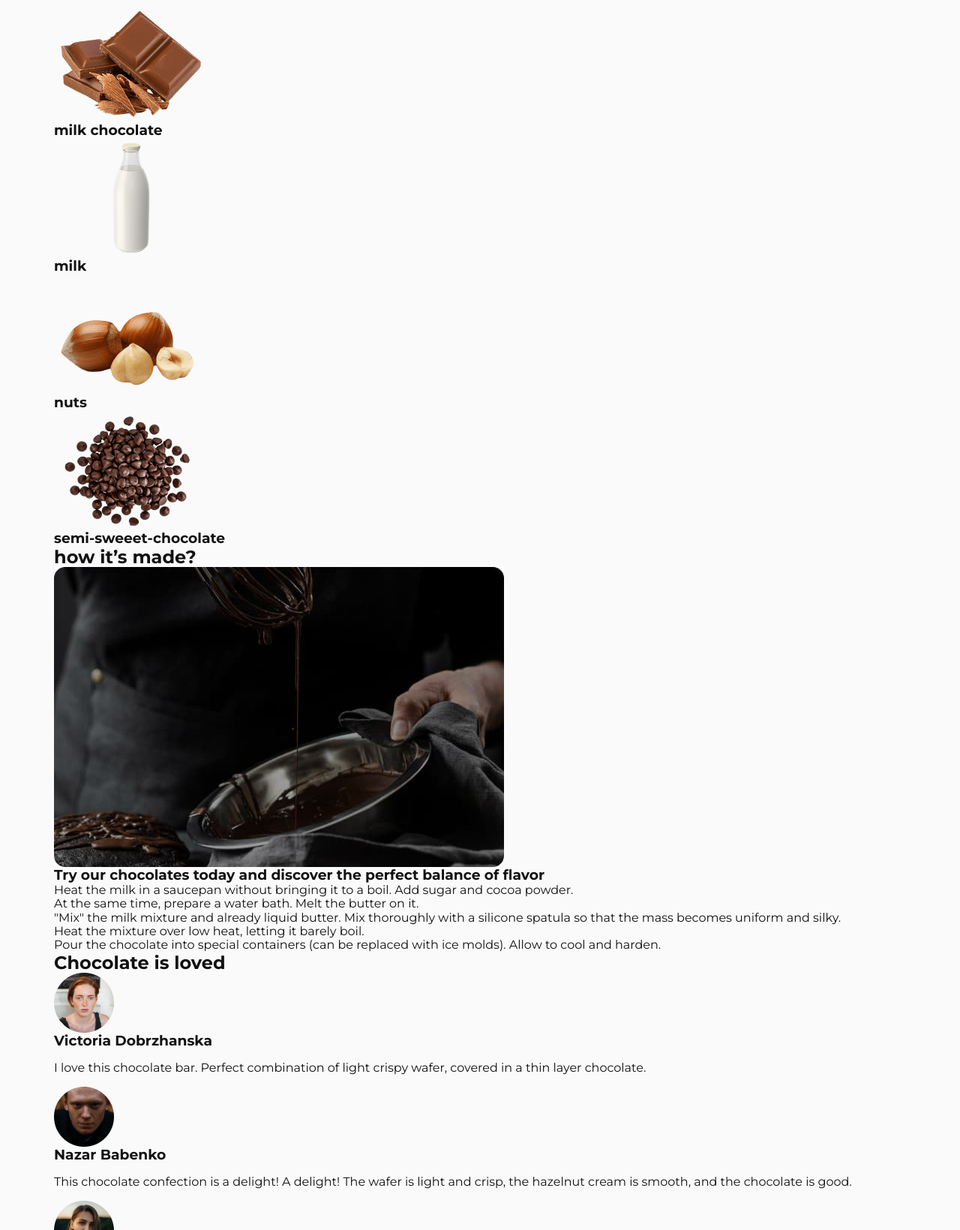
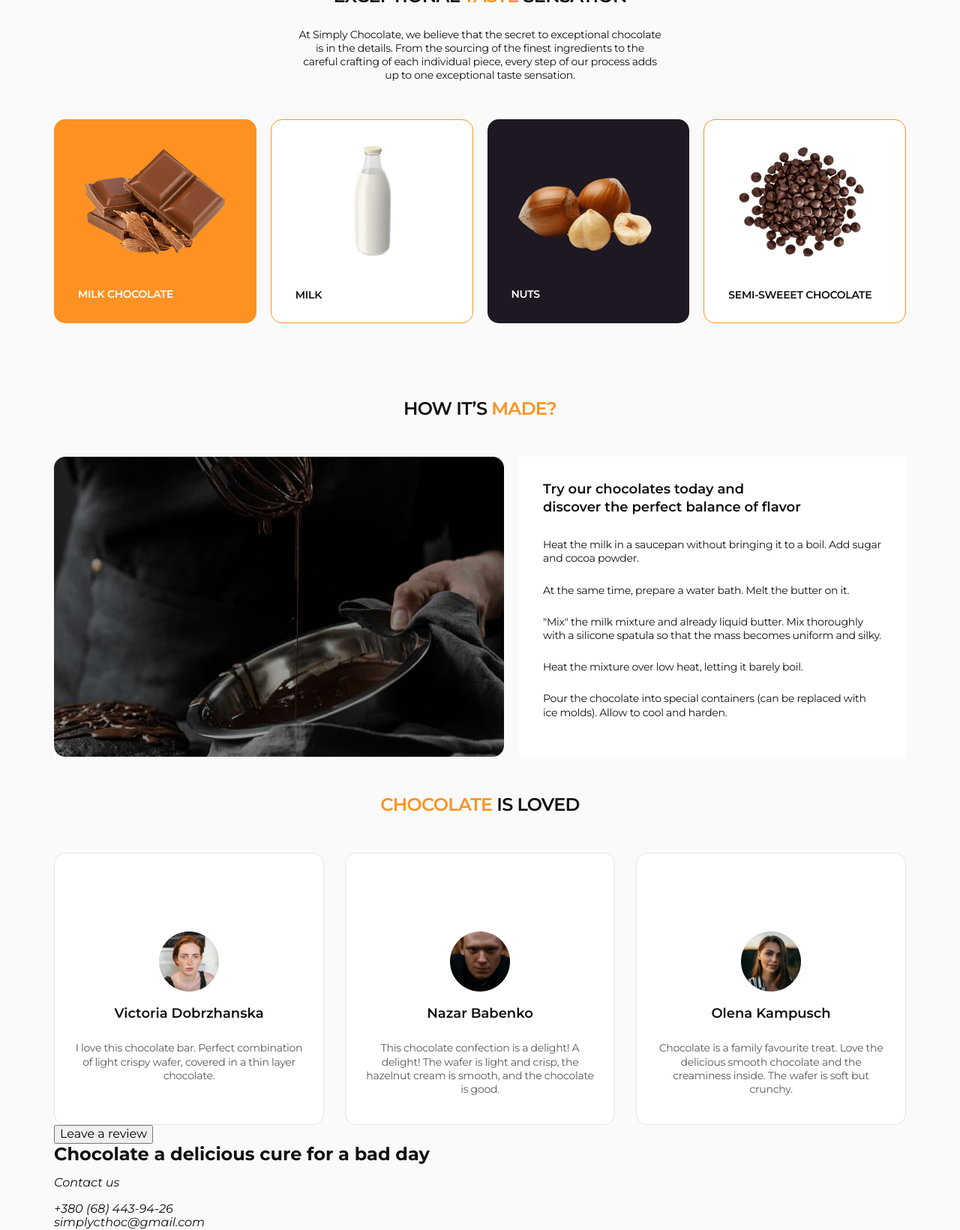
Before and after one commit to olnahaichuk/simply_chocolate, a plain HTML site: page index.html in a window 1280 px wide. Shown: the part 1160-2800 px from the top of the page at 75% size. Drawn offline with nearby package versions, Linux system fonts and the light colour scheme.

Commit message:
add css for sections

```diff
--- a/css/styles.css
+++ b/css/styles.css
@@ -40,6 +40,16 @@ body {
   padding-right: 16px;
   margin-left: auto;
   margin-right: auto;
+}
+.section-title {
+  font-weight: 600;
+  font-size: 24px;
+  line-height: 1.17;
+  letter-spacing: -0.03em;
+  text-transform: uppercase;
+  text-align: center;
+  color: #111;
+  margin-bottom: 50px;
 }
 /* =====/Common Styles=====*/
 /*=====Page Header Styles===== */
@@ -136,7 +146,7 @@ body {
 /*=====Benefits Section Styles===== */
 .benefits {
   background-color: #1e1823;
-  margin-top: 75px;
+  margin-top: 72px;
   margin-bottom: 50px;
   padding-top: 50px;
   padding-bottom: 50px;
@@ -167,14 +177,127 @@ body {
 }
 /*=====/Benefits Section Styles===== */
 /*=====Ingridients Section Styles===== */
-
-/*=====/Ingridients Section Styles===== */
-.ingridients-section-title {
-  font-weight: 600;
-  font-size: 24px;
-  line-height: 1.16667;
-  letter-spacing: -0.03em;
-  text-transform: uppercase;
+.ingredients {
+  padding-top: 50px;
+  padding-bottom: 50px;
+}
+.accent-color {
+  color: #fd9222;
+}
+.ingredients-section-title {
+  max-width: 412px;
+  margin-left: auto;
+  margin-right: auto;
+  margin-bottom: 28px;
+}
+.ingredients-text {
+  max-width: 486px;
+  margin: 0 auto;
+  margin-bottom: 50px;
+  font-weight: 400;
+  font-size: 14px;
+  line-height: 1.29;
+  letter-spacing: -0.02em;
   text-align: center;
   color: #111;
 }
+.ingredients-list {
+  display: flex;
+  column-gap: 19px;
+  flex-wrap: wrap;
+}
+.ingredients-list-item {
+  padding: 28px 32px;
+  border-radius: 15px;
+  width: calc((100% - 3 * 19px) / 4);
+}
+.ingredients-list-item:nth-child(4n + 1) {
+  background-color: #fd9222;
+  color: #fff;
+}
+.ingredients-list-item:nth-child(4n + 3) {
+  background-color: #1e1823;
+  color: #fff;
+}
+.ingredients-list-item:nth-child(even) {
+  background-color: #fff;
+  border: 1px solid #fd9222;
+}
+.ingredients-item-title {
+  font-weight: 600;
+  font-size: 14px;
+  line-height: 1.29;
+  letter-spacing: -0.02em;
+  text-transform: uppercase;
+  margin-top: 36px;
+}
+/*=====/Ingridients Section Styles===== */
+
+/*=====How made Section Styles===== */
+.how-made {
+  padding-top: 50px;
+  padding-bottom: 50px;
+}
+.how-made-title {
+  margin-bottom: 50px;
+}
+.how-made-wrapper {
+  display: flex;
+  column-gap: 20px;
+}
+.how-made-text-wrapper {
+  padding: 32px;
+  background-color: #fff;
+}
+.how-made-title {
+  text-align: start;
+  max-width: 350px;
+  font-size: 18px;
+  font-weight: 600;
+  line-height: 1.33;
+  color: #111;
+  margin-bottom: 28px;
+}
+.how-made-list-item {
+  font-size: 14px;
+  line-height: 1.3;
+  letter-spacing: -0.02em;
+}
+.how-made-list-item:not(:last-child) {
+  margin-bottom: 24px;
+}
+/* =====/How made Section Styles===== */
+/* =====Reviews Section===== */
+.reviews-list {
+  display: flex;
+  flex-wrap: wrap;
+  gap: 28px;
+}
+.reviews-list-item {
+  width: calc((100% - 2 * 28px) / 3);
+  padding: 104px 24px 24px 24px;
+  background-color: #fff;
+  border: 1px solid rgba(17, 17, 17, 0.1);
+  border-radius: 15px;
+}
+.reviews-list-avatar {
+  margin-right: auto;
+  margin-left: auto;
+  margin-bottom: 18px;
+}
+.reviews-list-name {
+  margin-bottom: 24px;
+  font-weight: 600;
+  font-size: 18px;
+  line-height: 1.33;
+  text-align: center;
+  color: #111;
+}
+.reviews-list-text {
+  font-size: 14px;
+  line-height: 1.3;
+  letter-spacing: -0.02em;
+  text-align: center;
+  color: rgba(17, 17, 17, 0.7);
+}
+/* =====/Reviews Section===== */
--- a/index.html
+++ b/index.html
@@ -5,20 +5,27 @@
     <meta name="viewport" content="width=device-width, initial-scale=1.0" />
     <title>Simply Chocolate</title>
     <!--Google Fonts Links-->
-    <link rel="preconnect" href="https://fonts.googleapis.com">
-    <link rel="preconnect" href="https://fonts.gstatic.com" crossorigin>
-    <link href="https://fonts.googleapis.com/css2?family=Montserrat:ital,wght@0,100..900;1,100..900&display=swap"
-      rel="stylesheet">
+    <link rel="preconnect" href="https://fonts.googleapis.com" />
+    <link rel="preconnect" href="https://fonts.gstatic.com" crossorigin />
+    <link
+      href="https://fonts.googleapis.com/css2?family=Montserrat:ital,wght@0,100..900;1,100..900&display=swap"
+      rel="stylesheet"
+    />
     <!--Modern Normalize link-->
-      <link rel="stylesheet" href="https://cdnjs.cloudflare.com/ajax/libs/modern-normalize/3.0.1/modern-normalize.min.css">
+    <link
+      rel="stylesheet"
+      href="https://cdnjs.cloudflare.com/ajax/libs/modern-normalize/3.0.1/modern-normalize.min.css"
+    />
     <!--My own link-->
-      <link rel="stylesheet" href="./css/styles.css">
+    <link rel="stylesheet" href="./css/styles.css" />
   </head>
   <body>
     <header class="page-header">
       <div class="container">
         <nav class="page-nav">
-        <a href="./index.html" class="logo"><span class="text-italic">SIMPLY</span> CHOCOLATE</a>
+          <a href="./index.html" class="logo"
+            ><span class="text-italic">SIMPLY</span> CHOCOLATE</a
+          >
           <ul class="menu">
             <li class="menu-item">
               <a href="./index.html" class="menu-link active">Home</a>
@@ -37,109 +44,199 @@
       <!-- Hero Section  -->
       <section class="hero">
         <div class="container hero-container">
-          <h1 class="main-title">Treat yourself or a loved one to
-            our finest ingredients for a moment
-            of pure delight!</h1>
+          <h1 class="main-title">
+            Treat yourself or a loved one to our finest ingredients for a moment
+            of pure delight!
+          </h1>
           <button type="button" class="buy-btn">Buy now</button>
-            <a href="" class="how-its-made">How it’s made</a>
+          <a href="#how-made" class="how-its-made">How it’s made</a>
           <a href="#benefits" class="scroll">scroll down</a>
         </div>
-
       </section>
       <!-- /Hero Section  -->
       <!-- Benefits Section  -->
-      <section  class="benefits" id="benefits">
+      <section class="benefits" id="benefits">
         <div class="container benefits-container">
           <h2 class="benefits-title">Our benefits</h2>
           <ul class="benefits-list">
             <li class="benefits-item">
               <h3 class="benefits-list-title">Unsurpassed taste</h3>
               <p class="benefits-list-text">
-                Crafted with the finest quality cocoa beans and a dedication to perfection, each bite is a decadent experience that
-                simply cannot be matched. Savor the richness and complexity of our Unsurpassed Taste and discover a new level of
-                chocolate bliss.</p>
+                Crafted with the finest quality cocoa beans and a dedication to
+                perfection, each bite is a decadent experience that simply
+                cannot be matched. Savor the richness and complexity of our
+                Unsurpassed Taste and discover a new level of chocolate bliss.
+              </p>
             </li>
             <li class="benefits-item">
               <h3 class="benefits-list-title">Affordable price</h3>
-                <p class="benefits-list-text">Indulge in high-quality chocolate without breaking the bank with Simply Chocolate's selection of affordable treats. Enjoy mouth-watering truffles and velvety chocolate bars without sacrificing taste or quality. Browse our selection and indulge in affordable luxury today.</p>
+              <p class="benefits-list-text">
+                Indulge in high-quality chocolate without breaking the bank with
+                Simply Chocolate's selection of affordable treats. Enjoy
+                mouth-watering truffles and velvety chocolate bars without
+                sacrificing taste or quality. Browse our selection and indulge
+                in affordable luxury today.
+              </p>
             </li>
             <li class="benefits-item">
               <h3 class="benefits-list-title">Own production</h3>
-                <p class="benefits-list-text">We take pride in our own production process, ensuring that every step is carefully crafted to perfection. From selecting the finest ingredients to handcrafting each piece, our attention to detail is evident in every bite.</p>
+              <p class="benefits-list-text">
+                We take pride in our own production process, ensuring that every
+                step is carefully crafted to perfection. From selecting the
+                finest ingredients to handcrafting each piece, our attention to
+                detail is evident in every bite.
+              </p>
             </li>
           </ul>
         </div>
       </section>
       <!-- /Benefits Section  -->
       <!-- Ingridients Section -->
-      <section class="ingridients">
-        <div class="container">
-        <h3 class="ingridients-section-title ">it all adds up to one exceptional taste sensation</h3>
-        <p>At Simply Chocolate, we believe that the secret to exceptional chocolate is in the details. From the sourcing of the finest ingredients to the careful crafting of each individual piece, every step of our process adds up to one exceptional taste sensation.</p>
-        <ul>
-            <li>
-                <img src="./images/ingredients/chocolate.png" alt="Chocolate image"
-                width="206" height="160">
-                <h3>milk chocolate</h3>
+      <section class="ingredients">
+        <div class="container ingredients-container">
+          <h3 class="section-title ingredients-section-title">
+            it all adds up to one exceptional
+            <span class="accent-color">taste</span> sensation
+          </h3>
+          <p class="ingredients-text">
+            At Simply Chocolate, we believe that the secret to exceptional
+            chocolate is in the details. From the sourcing of the finest
+            ingredients to the careful crafting of each individual piece, every
+            step of our process adds up to one exceptional taste sensation.
+          </p>
+          <ul class="ingredients-list">
+            <li class="ingredients-list-item">
+              <img
+                src="./images/ingredients/chocolate.png"
+                alt="Chocolate image"
+                width="206"
+                height="160"
+              />
+              <h3 class="ingredients-item-title">milk chocolate</h3>
             </li>
-            <li>
-                <img src="./images/ingredients/milk.png" alt="Milk image"
-                width="206" height="160">
-                <h3>milk</h3>
+            <li class="ingredients-list-item">
+              <img
+                src="./images/ingredients/milk.png"
+                alt="Milk image"
+                width="206"
+                height="160"
+              />
+              <h3 class="ingredients-item-title">milk</h3>
             </li>
-            <li>
-                <img src="./images/ingredients/nuts.png" alt="Nuts image"
-                width="206" height="160">
-                <h3>nuts</h3>
+            <li class="ingredients-list-item">
+              <img
+                src="./images/ingredients/nuts.png"
+                alt="Nuts image"
+                width="206"
+                height="160"
+              />
+              <h3 class="ingredients-item-title">nuts</h3>
             </li>
-            <li>
-                <img src="./images/ingredients/semi-sweet-chocolate.png" alt="Coffee  image"
-                width="206" height="160">
-                <h3>semi-sweeet-chocolate</h3>
+            <li class="ingredients-list-item">
+              <img
+                src="./images/ingredients/semi-sweet-chocolate.png"
+                alt="Coffee  image"
+                width="206"
+                height="160"
+              />
+              <h3 class="ingredients-item-title">semi-sweeet chocolate</h3>
             </li>
           </ul>
         </div>
       </section>
       <!-- /Ingridients Section -->
       <!-- How made Section -->
-      <section id="how-made">
+      <section id="how-made" class="how-made">
         <div class="container">
-        <h2>how it’s made?</h2>
-        <img src="./images/how-its-made/process.jpg" alt="Process image">
-        <h3>Try  our chocolates today and discover the perfect balance of flavor</h3>
-        <ul>
-            <li>Heat the milk in a saucepan without bringing it to a boil. Add sugar and cocoa powder.</li>
-            <li>At the same time, prepare a water bath. Melt the butter on it.</li>
-            <li>"Mix" the milk mixture and already liquid butter. Mix thoroughly with a silicone spatula so that the mass becomes uniform and silky.</li>
-            <li>Heat the mixture over low heat, letting it barely boil.</li>
-            <li>Pour the chocolate into special containers (can be replaced with ice molds). Allow to cool and harden.</li>
-
+          <h2 class="section-title">
+            how it’s <span class="accent-color">made?</span>
+          </h2>
+          <div class="how-made-wrapper">
+            <img src="./images/how-its-made/process.jpg" alt="Process image" />
+            <div class="how-made-text-wrapper">
+              <h3 class="how-made-title">
+                Try our chocolates today and discover the perfect balance of
+                flavor
+              </h3>
+              <ul class="how-made-list">
+                <li class="how-made-list-item">
+                  Heat the milk in a saucepan without bringing it to a boil. Add
+                  sugar and cocoa powder.
+                </li>
+                <li class="how-made-list-item">
+                  At the same time, prepare a water bath. Melt the butter on it.
+                </li>
+                <li class="how-made-list-item">
+                  "Mix" the milk mixture and already liquid butter. Mix
+                  thoroughly with a silicone spatula so that the mass becomes
+                  uniform and silky.
+                </li>
+                <li class="how-made-list-item">
+                  Heat the mixture over low heat, letting it barely boil.
+                </li>
+                <li class="how-made-list-item">
+                  Pour the chocolate into special containers (can be replaced
+                  with ice molds). Allow to cool and harden.
+                </li>
               </ul>
+            </div>
+          </div>
         </div>
       </section>
       <!-- /How made Section -->
       <!-- Rewievs Section  -->
       <section id="reviews">
         <div class="container">
-        <h2 >Chocolate is loved</h2>
-        <ul>
-            <li>
-                <img src="./images/reviews/victoria.png" alt="Victoria Dobrzhanska avatar" width="80" height="80">
-                <h3>Victoria Dobrzhanska</h3>
-                <p>I love this chocolate bar. Perfect combination of light crispy wafer, covered in a thin layer chocolate.</p>
+          <h2 class="section-title">
+            <span class="accent-color">Chocolate</span> is loved
+          </h2>
+          <ul class="reviews-list">
+            <li class="reviews-list-item">
+              <img
+                class="reviews-list-avatar"
+                src="./images/reviews/victoria.png"
+                alt="Victoria Dobrzhanska avatar"
+                width="80"
+                height="80"
+              />
+              <h3 class="reviews-list-name">Victoria Dobrzhanska</h3>
+              <p class="reviews-list-text">
+                I love this chocolate bar. Perfect combination of light crispy
+                wafer, covered in a thin layer chocolate.
+              </p>
             </li>
-            <li>
-                <img src="./images/reviews/nazar.png" alt="Nazar Babenko avatar" width="80" height="80">
-                <h3>Nazar Babenko</h3>
-                <p>This chocolate confection is a delight! A delight! The wafer is light and crisp, the hazelnut cream is smooth, and the chocolate is good.</p>
+            <li class="reviews-list-item">
+              <img
+                class="reviews-list-avatar"
+                src="./images/reviews/nazar.png"
+                alt="Nazar Babenko avatar"
+                width="80"
+                height="80"
+              />
+              <h3 class="reviews-list-name">Nazar Babenko</h3>
+              <p class="reviews-list-text">
+                This chocolate confection is a delight! A delight! The wafer is
+                light and crisp, the hazelnut cream is smooth, and the chocolate
+                is good.
+              </p>
             </li>
-            <li>
-                <img src="./images/reviews/olena.png" alt="Olena Kampusch avatar" width="80" height="80">
-                <h3>Olena Kampusch</h3>
-                <p> Chocolate is a family favourite treat. Love the delicious smooth chocolate and the creaminess inside. The wafer is soft but crunchy.</p>
+            <li class="reviews-list-item">
+              <img
+                class="reviews-list-avatar"
+                src="./images/reviews/olena.png"
+                alt="Olena Kampusch avatar"
+                width="80"
+                height="80"
+              />
+              <h3 class="reviews-list-name">Olena Kampusch</h3>
+              <p class="reviews-list-text">
+                Chocolate is a family favourite treat. Love the delicious smooth
+                chocolate and the creaminess inside. The wafer is soft but
+                crunchy.
+              </p>
             </li>
           </ul>
-        <button type="button">Leave  a review</button>
+          <button type="button">Leave a review</button>
         </div>
       </section>
       <!-- /Rewievs Section  -->
@@ -152,7 +249,9 @@
             <p>Contact us</p>
             <ul>
               <li><a href="tel:+380684439426">+380 (68) 443-94-26</a></li>
-                    <li><a href="mailto:simplycthoc@gmail.com">simplycthoc@gmail.com</a></li>
+              <li>
+                <a href="mailto:simplycthoc@gmail.com">simplycthoc@gmail.com</a>
+              </li>
             </ul>
           </address>
           <nav>
```
Lines whose indentation alone changed are shown as unchanged.
